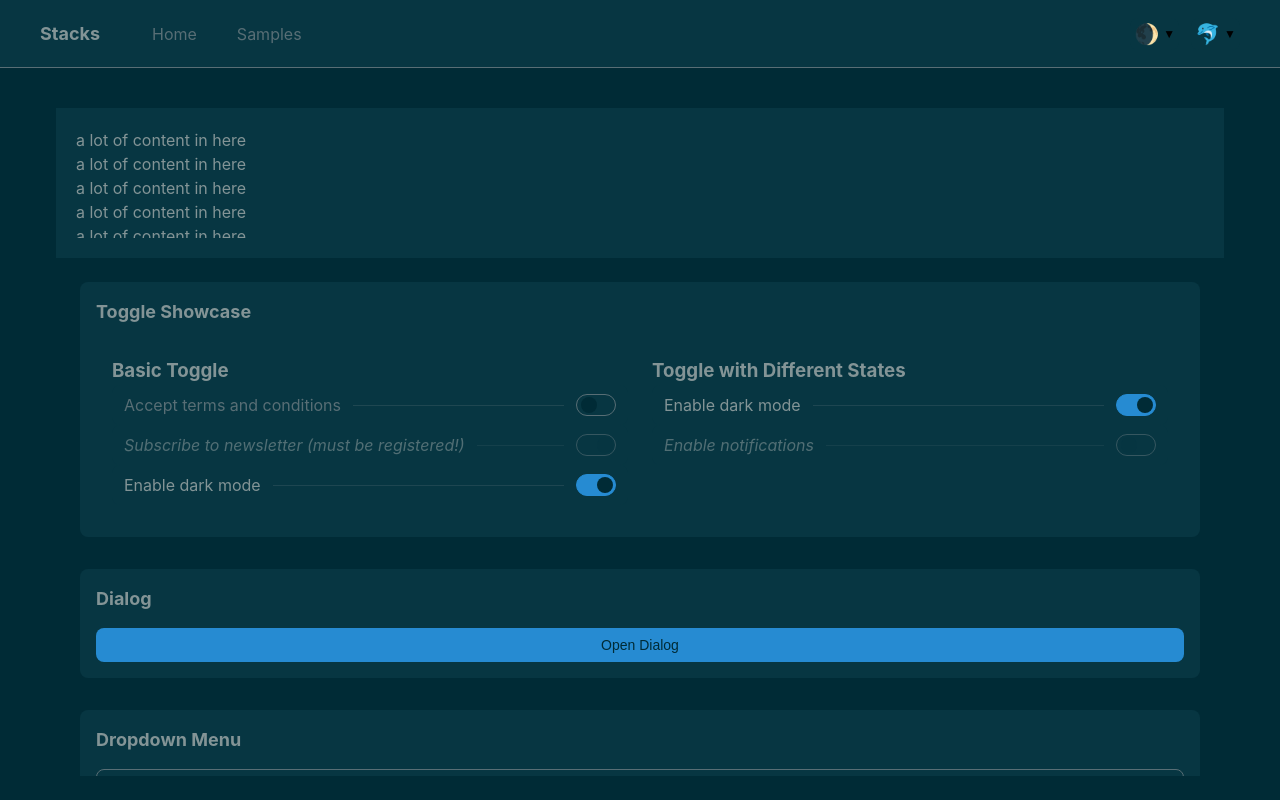
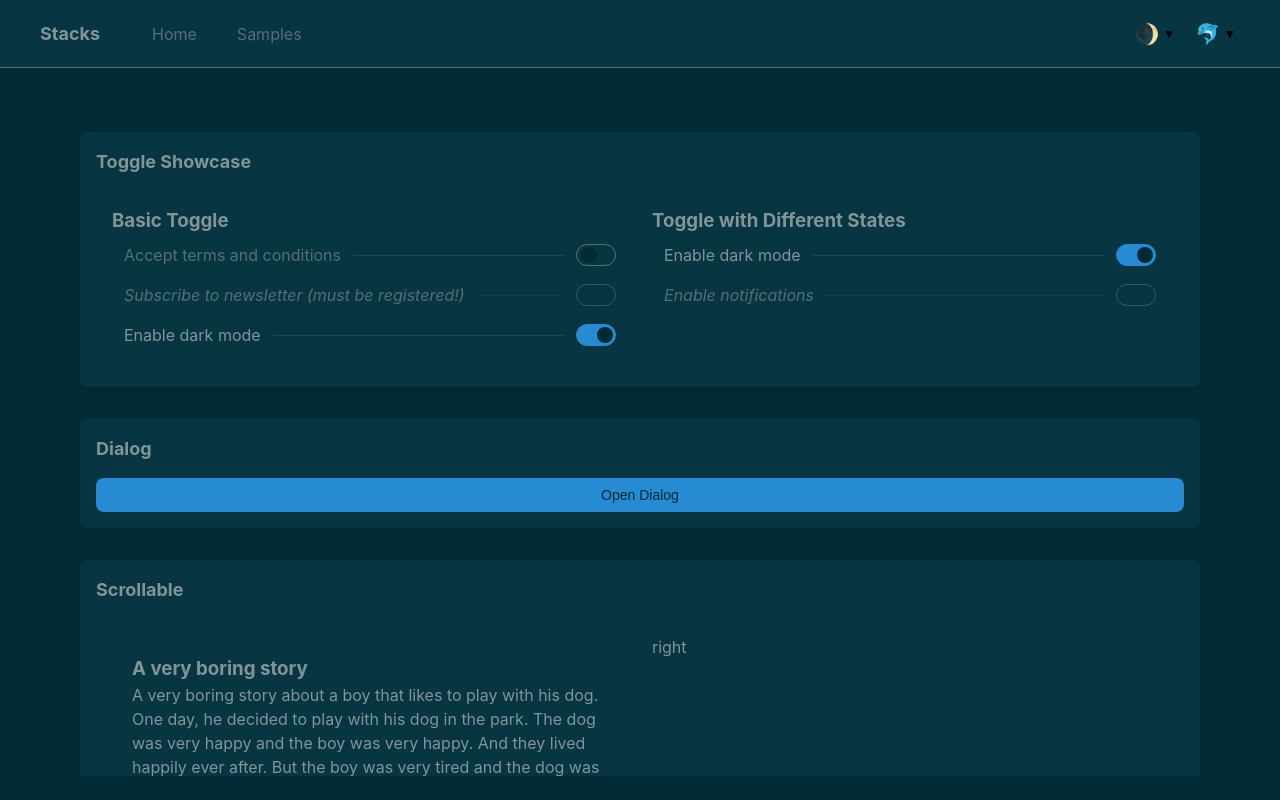
Before and after one commit to maybecake/stacks, a React (Vite) app in the folder frontend/: page /samples in a window 1280 px wide. Built offline with nearby package versions, Linux system fonts and the light colour scheme.

Commit message:
split samples

```diff
--- a/frontend/src/App.tsx
+++ b/frontend/src/App.tsx
@@ -10,23 +10,6 @@ function App() {
       <div className="app">
         <Header />
         <main className="main-content">
-          <div className="main-content-inner">
-            <div className="scrollable">
-              <p> a lot of content in here </p>
-              <p> a lot of content in here </p>
-              <p> a lot of content in here </p>
-              <p> a lot of content in here </p>
-              <p> a lot of content in here </p>
-              <p> a lot of content in here </p>
-              <p> a lot of content in here </p>
-              <p> a lot of content in here </p>
-              <p> a lot of content in here </p>
-              <p> a lot of content in here </p>
-              <p> a lot of content in here </p>
-              <p> a lot of content in here </p>
-              <p> a lot of content in here </p>
-            </div>
-          </div>
           <Switch>
             <Route exact path="/" component={Home} />
             <Route path="/samples" component={Samples} />
--- a/frontend/src/features/samples/Samples.tsx
+++ b/frontend/src/features/samples/Samples.tsx
@@ -1,27 +1,16 @@
-import React, { useState } from 'react'
-import * as Dialog from '@radix-ui/react-dialog'
-import * as DropdownMenu from '@radix-ui/react-dropdown-menu'
-import * as Tabs from '@radix-ui/react-tabs'
-import * as Avatar from '@radix-ui/react-avatar'
-import { Button } from '@ui/button'
-import { Toggle } from '@ui/Toggle'
-import { TwoColumnLayout } from '@layout/TwoColumnLayout'
-import { OptionsSlider } from '@components/OptionSlider'
-import './samples.css'
+import React, { useState } from "react";
+import * as Dialog from "@radix-ui/react-dialog";
+import * as DropdownMenu from "@radix-ui/react-dropdown-menu";
+import * as Tabs from "@radix-ui/react-tabs";
+import * as Avatar from "@radix-ui/react-avatar";
+import { Button } from "@ui/button";
+import { Toggle } from "@ui/Toggle";
+import { TwoColumnLayout } from "@layout/TwoColumnLayout";
+import { OptionsSlider } from "@components/OptionSlider";
+import "./samples.css";
 
-export const Samples: React.FC = () => {
-  const [selectedTheme, _setSelectedTheme] = useState('light')
-
-//   const themeOptions = [
-//     { value: 'light', icon: '🌞' },
-//     { value: 'solarized', icon: '🌕' },
-//     { value: 'solarized-dark', icon: '🌒' },
-//     { value: 'dark', icon: '🌚' },
-//   ]
-
+const ToggleShowcase: React.FC = () => {
   return (
-    <div className="samples">
-
     <section className="samples__section">
       <h2>Toggle Showcase</h2>
       <TwoColumnLayout
@@ -35,31 +24,23 @@ export const Samples: React.FC = () => {
               defaultPressed
               disabled
             />
-              <Toggle
-                id="t3"
-                label="Enable dark mode"
-                defaultPressed={true}
-              />
+            <Toggle id="t3" label="Enable dark mode" defaultPressed={true} />
           </div>
         }
         rightContent={
           <div className="toggle__group">
             <h3>Toggle with Different States</h3>
-              <Toggle
-                id="t3"
-                label="Enable dark mode"
-                defaultPressed={true}
-              />
-              <Toggle
-                id="t4"
-                label="Enable notifications"
-                disabled={true}
-              />
+            <Toggle id="t3" label="Enable dark mode" defaultPressed={true} />
+            <Toggle id="t4" label="Enable notifications" disabled={true} />
           </div>
         }
       />
     </section>
+  );
+};
 
+const DialogShowcase: React.FC = () => {
+  return (
     <section className="samples__section">
       <h2>Dialog</h2>
       <Dialog.Root>
@@ -85,7 +66,65 @@ export const Samples: React.FC = () => {
         </Dialog.Portal>
       </Dialog.Root>
     </section>
+  );
+};
 
+const ScrollabelShowcase: React.FC = () => {
+  return (
+    <section className="samples__section">
+      <h2>Scrollable</h2>
+      <TwoColumnLayout
+        leftContent={
+          <div
+            className="scrollable"
+            style={{ height: "200px", padding: "20px" }}
+          >
+            <h3>A very boring story</h3>
+            <p>
+              A very boring story about a boy that likes to play with his dog.
+              One day, he decided to play with his dog in the park. The dog was
+              very happy and the boy was very happy. And they lived happily ever
+              after. But the boy was very tired and the dog was very tired. So
+              they went home and went to sleep. They were very tired and they
+              slept for a long time. When they woke up, they were very hungry
+              and they went to the kitchen to eat. They ate a lot of food and
+              they were very happy. But the boy was very tired and the dog was
+              very tired. So they went home and went to sleep. They were very
+              tired and they slept for a long time.
+            </p>
+            <p>
+              {" "}
+              He got a cat and a dog. The cat was very happy and the dog was
+              very happy. And they lived happily ever after. But the boy was
+              very tired and the dog was very tired. So they went home and went
+              to sleep. They were very tired and they slept for a long time.
+            </p>
+            <p>
+              {" "}
+              The cat and dog did not get along. The cat was very happy and the
+              dog was very happy. And they lived happily ever after. But the boy
+              was very tired and the dog was very tired. So they went home and
+              went to sleep. They were very tired and they slept for a long
+              time.
+            </p>
+            <p>
+              {" "}
+              What about some other pets? There could be a cat and a dog. The
+              cat was very happy and the dog was very happy. And they lived
+              happily ever after. But the boy was very tired and the dog was
+              very tired. So they went home and went to sleep. They were very
+              tired and they slept for a long time.
+            </p>
+          </div>
+        }
+        rightContent={<div>right</div>}
+      />
+    </section>
+  );
+};
+
+const DropdownMenuShowcase: React.FC = () => {
+  return (
     <section className="samples__section">
       <h2>Dropdown Menu</h2>
       <DropdownMenu.Root>
@@ -108,7 +147,11 @@ export const Samples: React.FC = () => {
         </DropdownMenu.Portal>
       </DropdownMenu.Root>
     </section>
+  );
+};
 
+const TabsShowcase: React.FC = () => {
+  return (
     <section className="samples__section">
       <h2>Tabs</h2>
       <Tabs.Root className="tabs" defaultValue="tab1">
@@ -134,7 +177,11 @@ export const Samples: React.FC = () => {
         </Tabs.Content>
       </Tabs.Root>
     </section>
+  );
+};
 
+const AvatarShowcase: React.FC = () => {
+  return (
     <section className="samples__section">
       <h2>Avatar</h2>
       <div className="avatar__group">
@@ -161,16 +208,35 @@ export const Samples: React.FC = () => {
         </Avatar.Root>
       </div>
     </section>
+  );
+};
 
+const OptionsSliderShowcase: React.FC<{ selectedTheme: string }> = ({
+  selectedTheme,
+}) => {
+  return (
     <section className="samples__section">
       <h2>Options Slider</h2>
       <div className="theme-slider__group">
-          <OptionsSlider
-          />
+        <OptionsSlider />
         <p className="theme-slider__label">Current theme: {selectedTheme}</p>
       </div>
     </section>
+  );
+};
 
+export const Samples: React.FC = () => {
+  const [selectedTheme, _setSelectedTheme] = useState("light");
+
+  return (
+    <div className="samples">
+      <ToggleShowcase />
+      <DialogShowcase />
+      <ScrollabelShowcase />
+      <DropdownMenuShowcase />
+      <TabsShowcase />
+      <AvatarShowcase />
+      <OptionsSliderShowcase selectedTheme={selectedTheme} />
     </div>
-  )
-}
+  );
+};
```
Lines whose indentation alone changed are shown as unchanged.
